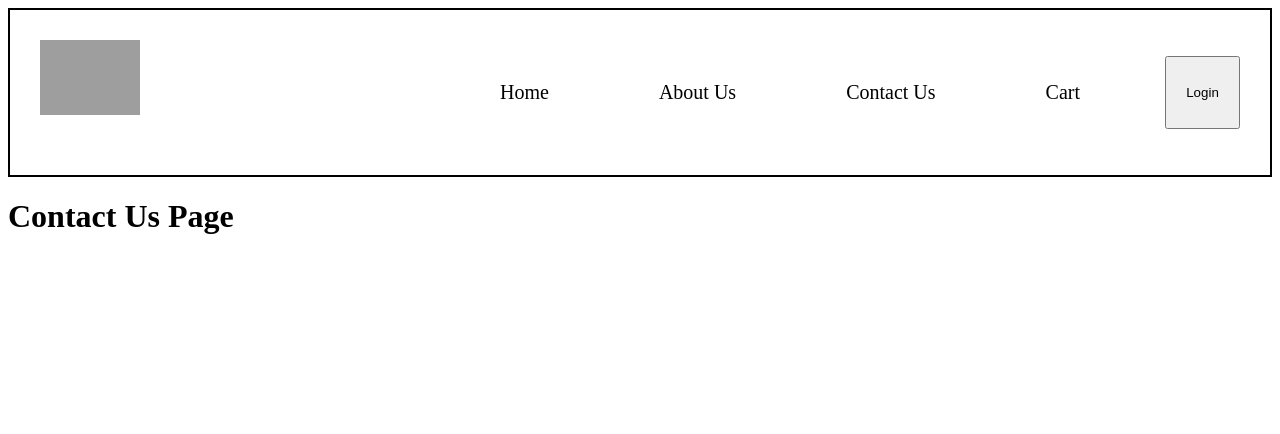
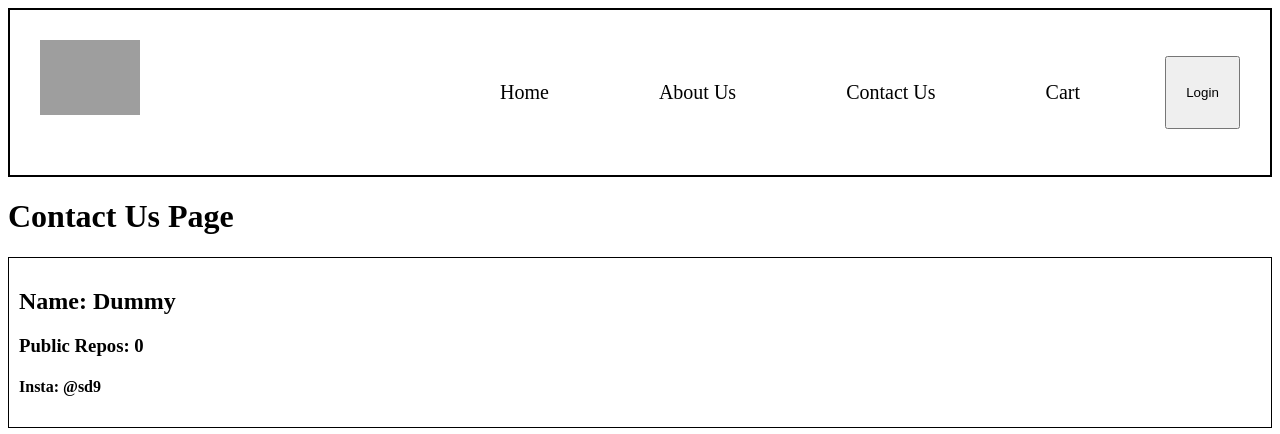
Before and after one commit to SohamDandekar/namaste-react, a React (Vite) app: page /contact in a window 1280 px wide. Shown: the top 434 px of the page. Built offline with nearby package versions, Linux system fonts and the light colour scheme; no server answers; grey boxes are pictures that could not be loaded.

Commit message:
episode-08

```diff
--- a/index.css
+++ b/index.css
@@ -90,3 +90,8 @@ a:link, a:visited, a:hover, a:active {
     height: 30px;
     margin: 5px;
 }
+
+.user-card{
+    padding: 10px;
+    border: 1px solid black ;
+}
--- a/src/components/Contact.js
+++ b/src/components/Contact.js
@@ -1,9 +1,28 @@
-const Contact = () => {
-  return (
-    <div>
-        <h1>Contact Us Page</h1>
-    </div>
-  )
+import User from "./User";
+import { Component } from "react";
+
+class Contact extends Component {
+  constructor(props){
+    super(props);
+
+    console.log("Parent Constructor");
+  }
+
+  componentDidMount(){
+    console.log("Parent Did Mount");
+  }
+
+  render(){
+
+    console.log("Parent Render");
+
+    return (
+      <div>
+          <h1>Contact Us Page</h1>
+          <User name={"Soham"} location={"Thane"}/>
+      </div>
+    );
+  }
 }
 
 export default Contact;
--- /dev/null
+++ b/src/components/User.js
@@ -0,0 +1,54 @@
+import React from "react";
+
+class User extends React.Component{
+
+    constructor(props){
+        super(props);
+
+        this.state = {
+            info: {
+                name: "Dummy",
+                publicRepos: "0"
+            }
+        };
+
+        console.log("Child Constructor");
+    }
+
+    async componentDidMount(){
+        console.log("Child Did Mount");
+
+        const data = await fetch("https://api.github.com/users/SohamDandekar");
+        const json = await data.json();
+
+        this.setState({
+            info:{
+                name: json.login,
+                publicRepos: json.public_repos
+            }
+        });
+    }
+
+    componentDidUpdate(){
+        console.log("Child Did Update");
+    }
+
+    componentWillUnmount(){
+        console.log("Child Will Unmount");
+    }
+
+    render(){
+
+        console.log("Child Render");
+
+        const {name, publicRepos} = this.state.info;
+
+        return <div className="user-card">
+            <h2>Name: {name}</h2>
+            <h3>Public Repos: {publicRepos}</h3>
+            <h4>Insta: @sd9</h4>
+        </div>
+    }
+}
+
+export default User;
```
